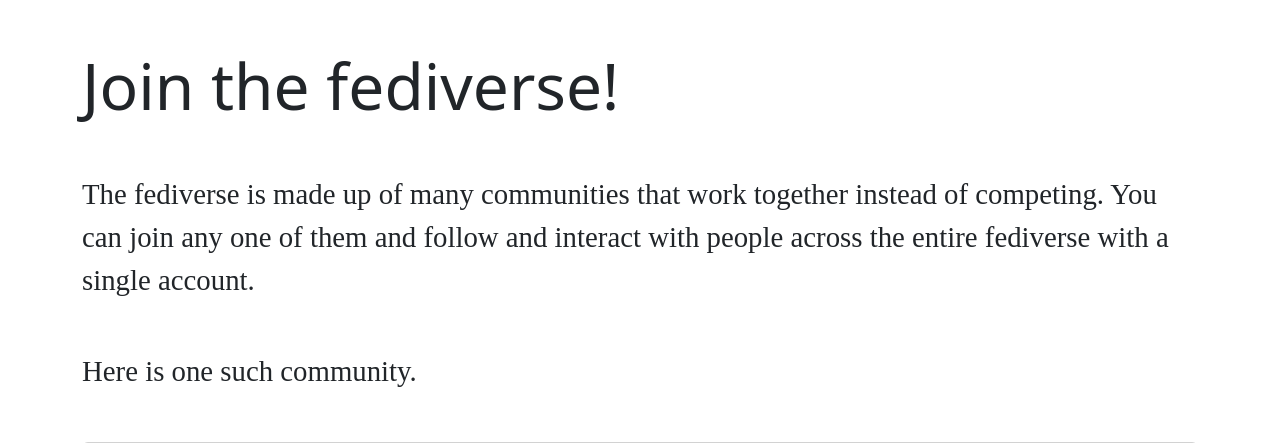
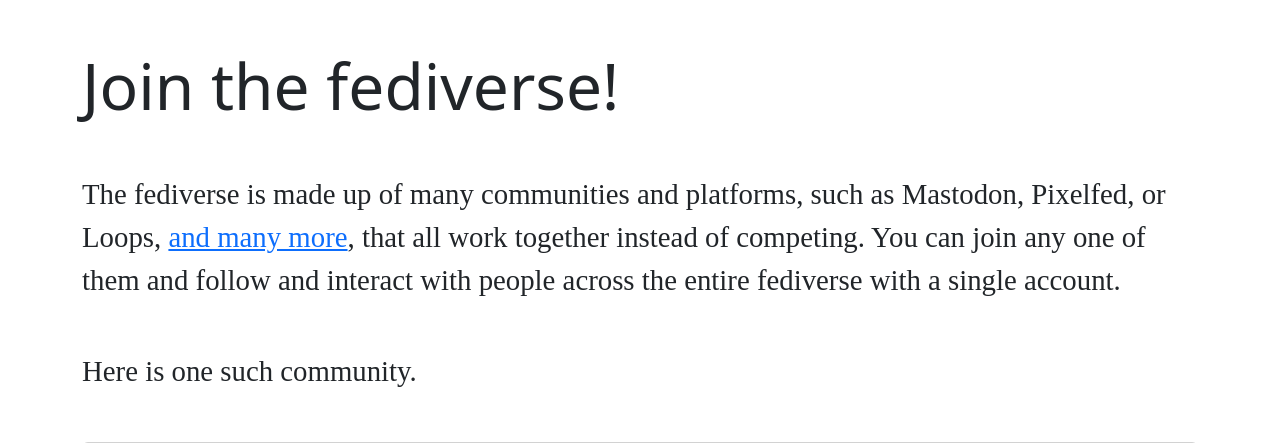
Before and after one commit to stefanbohacek/fediverse-invite, a Node project: template views/home.handlebars in a window 1280 px wide. Shown: the top 443 px of the page. Run offline with Node 20 templates, Linux system fonts and the light colour scheme; the template is opened without the code that fills it, so the values that code supplies are empty; some web fonts are replaced.

Commit message:
Include examples of fediverse platforms and a link to learn more.

```diff
--- a/views/home.handlebars
+++ b/views/home.handlebars
@@ -2,7 +2,7 @@
   Join the fediverse!
 </h1>
 <p class="lead mt-5">
-  The fediverse is made up of many communities that work together instead of competing. You can join any one of them and follow
+  The fediverse is made up of many communities and platforms, such as Mastodon, Pixelfed, or Loops, <a href="https://jointhefediverse.net/join">and many more</a>, that all work together instead of competing. You can join any one of them and follow
   and interact with people across the entire fediverse with a single account.
 </p>
 <p class="lead mt-5">
```
